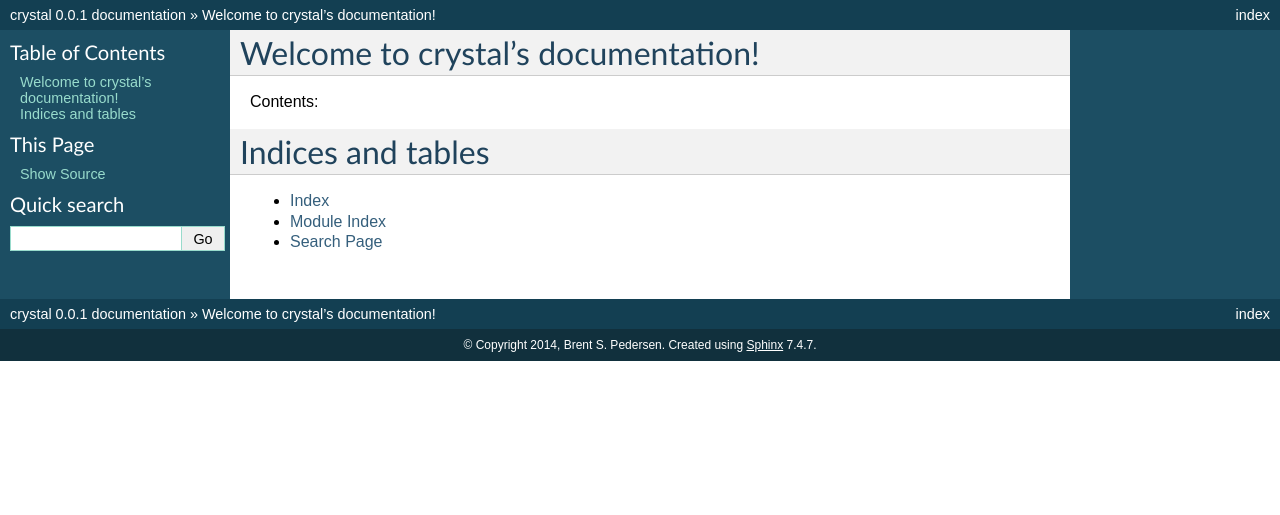
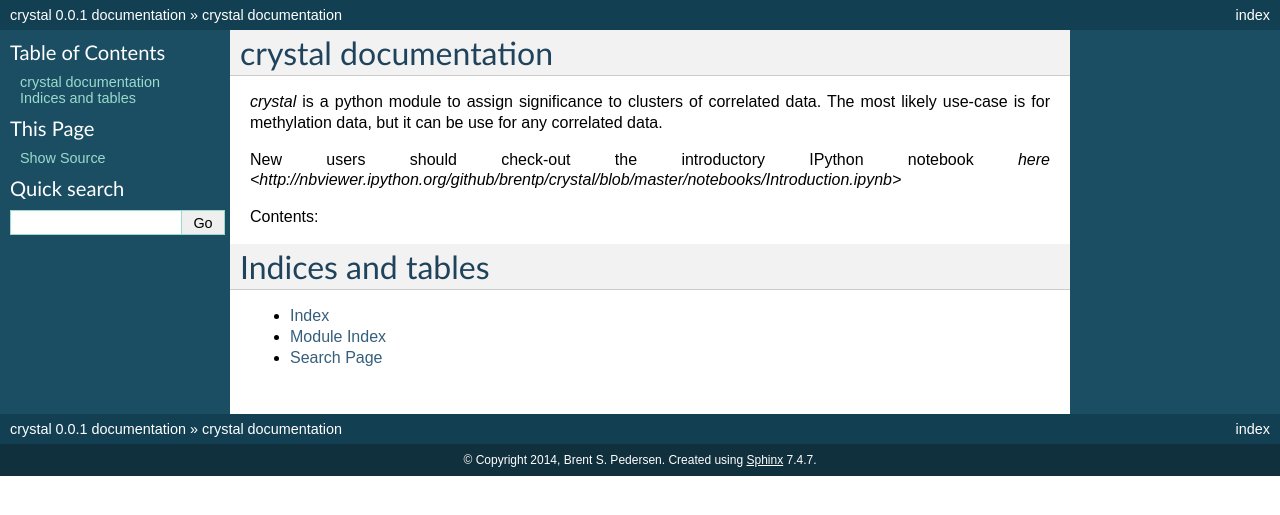
Before and after one commit to brentp/crystal, a Sphinx documentation site: the page built from doc/source/index.rst, in a window 1280 px wide. Shown: the top 515 px of the page. Built offline with Sphinx 7.4.7, drawn with Linux system fonts in a browser that asks for light colours.

Commit message:
start of docs index

```diff
--- a/doc/source/index.rst
+++ b/doc/source/index.rst
@@ -3,8 +3,15 @@
    You can adapt this file completely to your liking, but it should at least
    contain the root `toctree` directive.
 
-Welcome to crystal's documentation!
-===================================
+crystal documentation
+=====================
+
+`crystal` is a python module to assign significance to clusters of
+correlated data. The most likely use-case is for methylation data, but
+it can be use for any correlated data.
+
+New users should check-out the introductory IPython notebook `here <http://nbviewer.ipython.org/github/brentp/crystal/blob/master/notebooks/Introduction.ipynb>`
+
 
 Contents:
 
```
